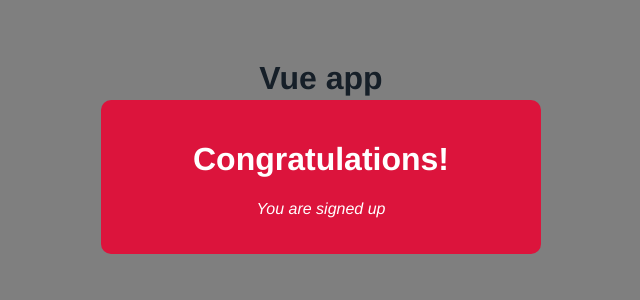
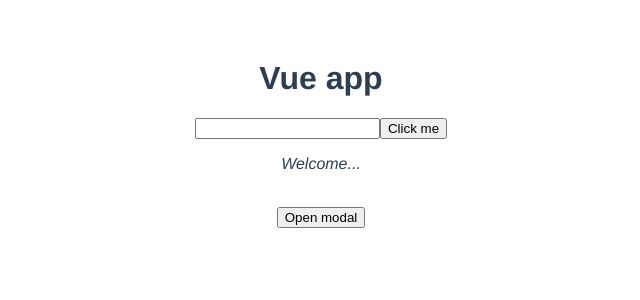
Before and after one commit to Sagva/vue-modal-project, a Vue app: page / in a window 1280 px wide. Shown: the top 300 px of the page, without its empty margins (319-959 px from the left). Built offline with nearby package versions, Linux system fonts and the light colour scheme.

Commit message:
Emitted custom a event

```diff
--- a/src/App.vue
+++ b/src/App.vue
@@ -1,8 +1,14 @@
 <template>
   <h1>{{ title }}</h1>
+
   <input type="text" ref="name" />
   <button @click="handleClick">Click me</button>
-  <Modal :header="header" :text="text" theme="sale" />
+  <div v-if="showModal">
+    <Modal :header="header" :text="text" theme="sale" @close="toggleModal" />
+  </div>
+  <p>Welcome...</p>
+  <br />
+  <button @click="toggleModal">Open modal</button>
 </template>
 
 <script>
@@ -17,6 +23,7 @@
       title: "Vue app",
       header: "Congratulations!",
       text: "You are signed up",
+      showModal: false,
     };
   },
   methods: {
@@ -24,6 +31,9 @@
       console.log(this.$refs.name.value);
       this.$refs.name.classList.add("active");
       this.$refs.name.focus();
+    },
+    toggleModal() {
+      this.showModal = !this.showModal;
     },
   },
 };
--- a/src/components/Modal.vue
+++ b/src/components/Modal.vue
@@ -1,5 +1,5 @@
 <template>
-  <div class="backdrop">
+  <div class="backdrop" @click="closeModal">
     <div class="modal" :class="{ sale: theme === 'sale' }">
       <h1>{{ header }}</h1>
       <p>{{ text }}</p>
@@ -10,6 +10,11 @@
 <script>
 export default {
   props: ["header", "text", "theme"],
+  methods: {
+    closeModal() {
+      this.$emit('close')
+    }
+  },
 };
 </script>
 
```
